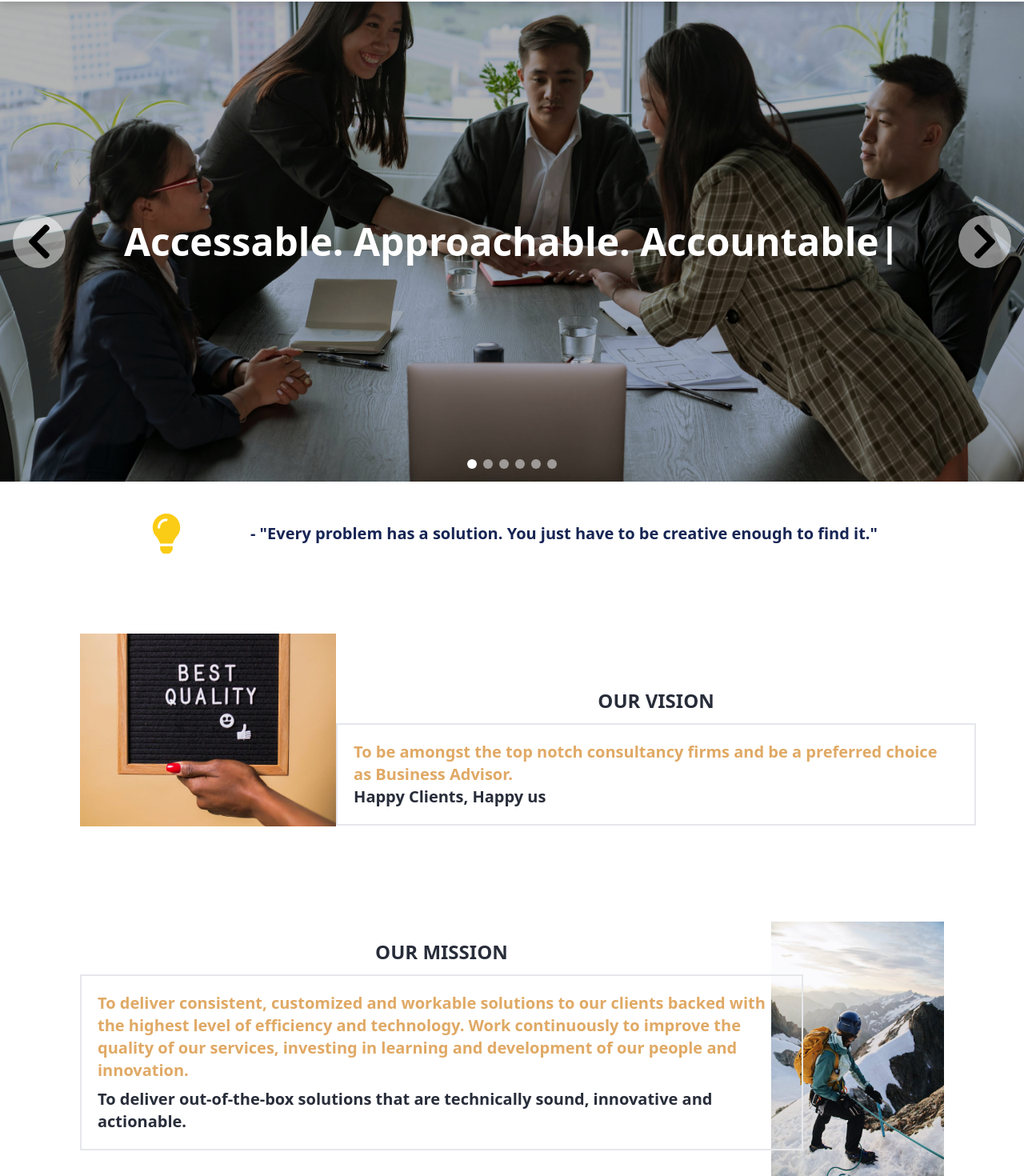
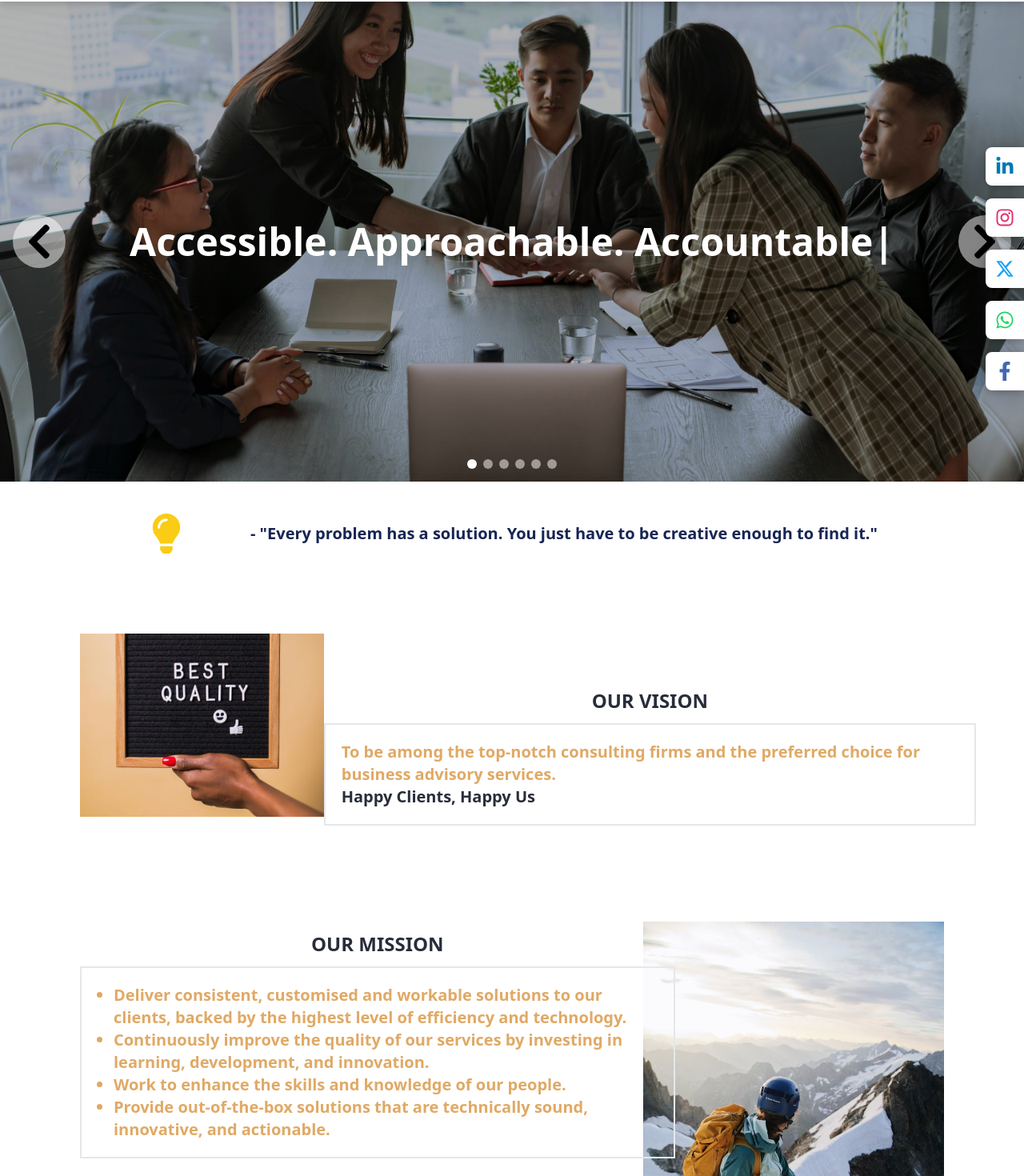
Before and after one commit to tictechietoe/rjgca, a React (Create React App) app: page / in a window 1280 px wide. Shown: the part 83-1553 px from the top of the page at 80% size. Built offline with nearby package versions, Linux system fonts and the light colour scheme; grey boxes are pictures that could not be loaded.

Commit message:
Spell check and other Grammatical issues in the writeup

```diff
--- a/src/Pages/ApplicationPage.jsx
+++ b/src/Pages/ApplicationPage.jsx
@@ -108,7 +108,7 @@ const ApplicationPage = () => {
       <form onSubmit={handleSubmit} className="max-w-4xl mx-auto p-8 bg-white shadow-md rounded-lg my-10 border">
         <h2 className="text-center text-2xl mb-6"> APPLY HERE </h2>
         <p className="text-center mb-6">
-          We nurture and cultivate a sense of pride in the work and create team leaders. Your growth chart will be governed by well-defined transparent policies of the firm. Apply via the form given below and meet us for face-to-face interview.
+          We nurture and cultivate a sense of pride in the work and create team leaders. Your growth chart will be governed by well-defined, transparent policies of the firm. Apply via the form given below and meet us for a face-to-face interview.
         </p>
         {
           showFormLoader &&
@@ -232,7 +232,7 @@ const ApplicationPage = () => {
             {
               true &&
               <div>
-                <label className="block  font-medium text-gray-700">Upload Resume (Max size 1 mb)</label>
+                <label className="block  font-medium text-gray-700">Upload CV (Max size 1 MB)</label>
                 <input
                   type="file"
                   name="resume"
@@ -243,7 +243,7 @@ const ApplicationPage = () => {
             }
             <div className="grid grid-cols-2 gap-4">
               <div>
-                <label className="block  font-medium text-gray-700">Years Of Experience</label>
+                <label className="block  font-medium text-gray-700">Years of Experience</label>
                 <input
                   name="experienceYears"
                   type="number"
--- a/src/Pages/DisclaimerPage.jsx
+++ b/src/Pages/DisclaimerPage.jsx
@@ -10,7 +10,7 @@ const DisclaimerPage = () => {
       </h2>
       <div className="my-5">
         <div>
-          Your access to this website constitutes your agreement to be bound by all terms and conditions listed herein below. If you do not agree to this, you may not access or otherwise use the website.
+          Your access to this website constitutes your agreement to be bound by all terms and conditions listed below. If you do not agree to this, you may not access or otherwise use the website.
         </div>
         <br />
         <div>
@@ -34,12 +34,12 @@ const DisclaimerPage = () => {
         </b>
         <br />
         <div>
-          The site provides links to websites or resources operated by others over which we do not have any control. We do not undertake any responsibility for the availability of such external resources. We shall not be liable for any content, advertising, products, services or other materials on or available from such sites or resources. The inclusion of hyperlinks to such sites does not imply any endorsement of the material on such websites or any association with their operators. We. shall not be responsible or liable, directly or indirectly, for any damage or loss caused or alleged to be caused by or in connection with use of or reliance on any such content or service available on or through any such site or resource. The site, including all content, functions, and information made available on or accessed through the site, is provided on an "as is available" basis without representations or warranties of any kind whatsoever, express or implied, including without limitation, non-infringement, merchantability or fitness for a particular purpose. The firm does not warrant that the site or the functions, features or content contained therein will be timely, secure, uninterrupted or error free, or that defects will be corrected. No advice or information, whether oral or written, obtained by you from us or through this website shall create any warranty not expressly made herein.
+          The site provides links to websites or resources operated by others over which we do not have any control. We do not undertake any responsibility for the availability of such external resources. We shall not be liable for any content, advertising, products, services or other materials on or available from such sites or resources. The inclusion of hyperlinks to such sites does not imply any endorsement of the material on such websites or any association with their operators. We shall not be responsible or liable, directly or indirectly, for any damage or loss caused or alleged to be caused by or in connection with use of or reliance on any such content or service available on or through any such site or resource. The site, including all content, functions, and information made available on or accessed through the site, is provided on an "as is available" basis without representations or warranties of any kind whatsoever, express or implied, including without limitation, non-infringement, merchantability or fitness for a particular purpose. The firm does not warrant that the site or the functions, features or content contained therein will be timely, secure, uninterrupted or error free, or that defects will be corrected. No advice or information, whether oral or written, obtained by you from us or through this website shall create any warranty not expressly made herein.
         </div>
         <br />
         <b>
           <div>
-            While All reasonable efforts shall be made to ensure that the information contained on this website is updated, accurate and complete. However, no representations or warranties are made (express or implied) as to the reliability, accuracy or completeness of such information. And The Service provider/ Website provider has hosted the website for the firm holding the Website , And in no event shall the Service provider/ Website provider be liable for the content provided on website. Thus, the Firm holding the Website and/or the end user shall refer to the Government and/or Original sources which had published/provided such content or information.
+            While all reasonable efforts shall be made to ensure that the information contained on this website is updated, accurate and complete. However, no representations or warranties are made (express or implied) as to the reliability, accuracy or completeness of such information. And The Service provider/ Website provider has hosted the website for the firm holding the Website , And in no event shall the Service provider/ Website provider be liable for the content provided on website. Thus, the Firm holding the Website and/or the end user shall refer to the Government and/or Original sources which had published/provided such content or information.
           </div>
         </b>
         <br />
--- a/src/Pages/HomePage.jsx
+++ b/src/Pages/HomePage.jsx
@@ -24,12 +24,12 @@ const Home = () => {
   ];
 
   const textContent = [
-    'Accessable. Approachable. Accountable',
-    'We are here to help your bussiness',
-    'Finding Solutions and not Execuses',
+    'Accessible. Approachable. Accountable',
+    'We are here to help your business',
+    'Finding Solutions and not Excuses',
     'Making a Difference',
     'Surround yourself with Assets, Not Liabilities',
-    'We Build Relations'
+    'We Build Relationships'
   ];
 
   return (
--- a/src/components/Footer.jsx
+++ b/src/components/Footer.jsx
@@ -18,7 +18,7 @@ const Footer = () => {
   const disclaimerSection = <>
     <div className="pl-10">
       <p>
-        Your access to this website constitutes your agreement to be bound by all terms and conditions listed herein below.
+        Your access to this website constitutes your agreement to be bound by all terms and conditions listed below.
       </p>
       <br />
       <p>
@@ -181,10 +181,10 @@ const Footer = () => {
   const companyDetails = (
     <div>
       <div className="pb-5">
-        R J Gala & Associate's purpose is to serve its clients through combined resources, information and expertise and ensure to achieve the highest standards of service to our clients.
+        R J Gala & Associates' purpose is to serve its clients through combined resources, information and expertise and ensure to achieve the highest standards of service to our clients.
       </div>
       <div>
-        We are a young and dynamic firm equipped with an experienced team of chartered accountants and it is located at Mumbai.
+        We are a young and dynamic firm equipped with an experienced team of chartered accountants and it is based in Mumbai.
       </div>
     </div>
   );
--- a/src/components/Our.jsx
+++ b/src/components/Our.jsx
@@ -38,8 +38,8 @@ const Our = () => {
             OUR VISION
           </div>
           <div className="my-3 p-5 font-extrabold text-xl border-2 border-gray-200 text-custom-secondary">
-            <p>To be amongst the top notch consultancy firms and be a preferred choice as Business Advisor.</p>
-            <p className="text-custom-primary">Happy Clients, Happy us</p>
+            <p>To be among the top-notch consulting firms and the preferred choice for business advisory services.</p>
+            <p className="text-custom-primary">Happy Clients, Happy Us</p>
           </div>
         </div>
       </>,
@@ -58,10 +58,12 @@ const Our = () => {
             OUR MISSION
           </div>
           <div className="my-3 p-5 font-extrabold text-xl border-2 border-gray-200 text-custom-secondary">
-            <p>
-              To deliver consistent, customized and workable solutions to our clients backed with the highest level of efficiency and technology. Work continuously to improve the quality of our services, investing in learning and development of our people and innovation.
-            </p>
-            <p className="text-custom-primary mt-2">To deliver out-of-the-box solutions that are technically sound, innovative and actionable.</p>
+            <ul className="list-disc ml-5">
+              <li>Deliver consistent, customised and workable solutions to our clients, backed by the highest level of efficiency and technology.</li>
+              <li>Continuously improve the quality of our services by investing in learning, development, and innovation.</li>
+              <li>Work to enhance the skills and knowledge of our people.</li>
+              <li>Provide out-of-the-box solutions that are technically sound, innovative, and actionable.</li>
+            </ul>
           </div>
         </div>
       </>,
--- a/src/components/SocialMedia.jsx
+++ b/src/components/SocialMedia.jsx
@@ -1,48 +1,60 @@
 import React from 'react';
-import _ from 'lodash';
-import { useNavigate } from 'react-router-dom';
-
-import {
-  UilInstagramAlt,
-  UilLinkedin,
-  UilYoutube
-} from '@iconscout/react-unicons'
-
-const SocialMedia = () => {
-  const navigate = useNavigate();
+import { FaFacebookF, FaLinkedinIn, FaInstagram, FaWhatsapp } from 'react-icons/fa';
+import { FaXTwitter } from 'react-icons/fa6';
 
 const socialLinks = [
   {
-      name: 'linkedin',
-      icon: <UilInstagramAlt />,
-      to: '/'
+    icon: <FaLinkedinIn />,
+    url: 'http://www.linkedin.com/in/carahulgala',
+    label: 'LinkedIn',
+    color: '#0077b5'
   },
   {
-      name: 'youtube',
-      icon: <UilYoutube />,
-      to: '/'
+    icon: <FaInstagram />,
+    url: 'https://www.instagram.com/carahulgala/?igsh=MWprY2c2anhhZWg5eg%3D%3D',
+    label: 'Instagram',
+    color: '#E1306C'
   },
   {
-      name: 'instagram',
-      icon: <UilLinkedin />,
-      to: '/'
+    icon: <FaXTwitter />,
+    url: 'https://x.com/carahulgala?t=vCarl6Hc3GeiB9Oy-msQbA&s=08',
+    label: 'X',
+    color: '#1DA1F2'
+  },
+  {
+    icon: <FaWhatsapp />,
+    url: 'https://wa.me/09022573304',
+    label: 'WhatsApp',
+    color: '#25D366'
+  },
+  {
+    icon: <FaFacebookF />,
+    url: 'https://facebook.com/',
+    label: 'Facebook',
+    color: '#4267B2'
   }
 ];
 
+const SocialMedia = () => {
   return (
-    <div className="flex justify-around hover:cursor-pointer">
-      {
-        _.map(socialLinks, link => {
-          return (
+    <div className="fixed top-1/3 right-0 z-50 flex flex-col items-center space-y-2">
+      {socialLinks.map((item, idx) => (
+        <a
+          key={idx}
+          href={item.url}
+          target="_blank"
+          rel="noopener noreferrer"
+          aria-label={item.label}
+          className="group"
+        >
           <div
-              onClick={ () => navigate(link.to) }
-              className="m-5 hover:text-custom-secondary"
+            className="flex items-center justify-center w-12 h-12 mb-2 rounded-l-lg bg-white transition-all duration-200 shadow-2xl hover:bg-gray-100 group-hover:-translate-x-3 group-hover:scale-110 group-hover:shadow-3xl"
+            style={{ color: item.color, boxShadow: '0 4px 24px 0 rgba(0,0,0,0.25), 0 1.5px 8px 0 rgba(0,0,0,0.18)' }}
           >
-              { link.icon }
+            <span className="text-2xl">{item.icon}</span>
           </div>
-          );
-        })
-      }
+        </a>
+      ))}
     </div>
   );
 };
--- a/src/data/valuesData.js
+++ b/src/data/valuesData.js
@@ -27,7 +27,7 @@ const values = [
         content: "We add",
         quality: "VALUE",
         icon: <IoDiamondOutline size={ 25 } />,
-        detail: "Pursue excellence by delivering path breaking solutions and seek to innovate in everything we do."
+        detail: "Pursue excellence by delivering path-breaking solutions and seek to innovate in everything we do."
     },
     {
         content: "We act",
```
Also changed, not shown: cspell.json (added, +16 -0 lines), src/Pages/AboutUsPage.jsx (+5 -5 lines), src/Pages/TeamPage.jsx (+10 -12 lines), src/components/QuerySheet.jsx (+5 -5 lines), src/data/servicesData.js (+8 -8 lines). Lines whose indentation alone changed are shown as unchanged.
